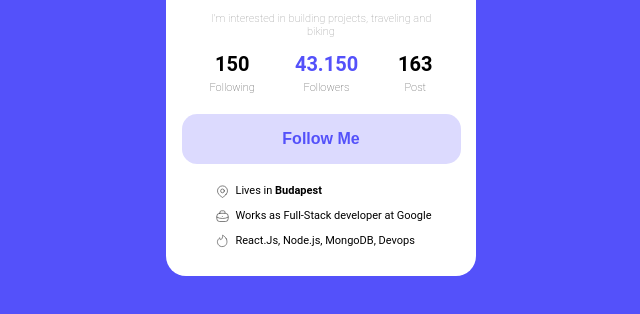
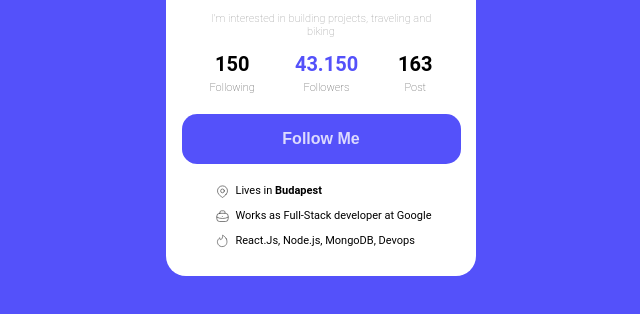
Before and after one commit to efrenaragon96/widget-profile-card, a plain HTML site: page index.html in a window 1280 px wide. Shown: the part 232-546 px from the top of the page, without its empty margins (319-959 px from the left). Drawn offline with Linux system fonts and the light colour scheme.

Commit message:
fix active button

```diff
--- a/styles/main.css
+++ b/styles/main.css
@@ -144,11 +144,15 @@ body main {
   width: 90%;
   height: 100%;
   border-radius: 15px;
-  background-color: var(--color-2);
-  color: var(--color-1);
+  background-color: var(--color-1);
+  color: var(--color-2);
   font-size: 16px;
   font-weight: var(--font-blod);
   border: 0px;
+}
+.app__card .app__card-stats .btn button:active {
+  background-color: var(--color-2);
+  color: var(--color-1);
 }
 .app__card .app__card-footer {
   font-size: var(--fs);
```
